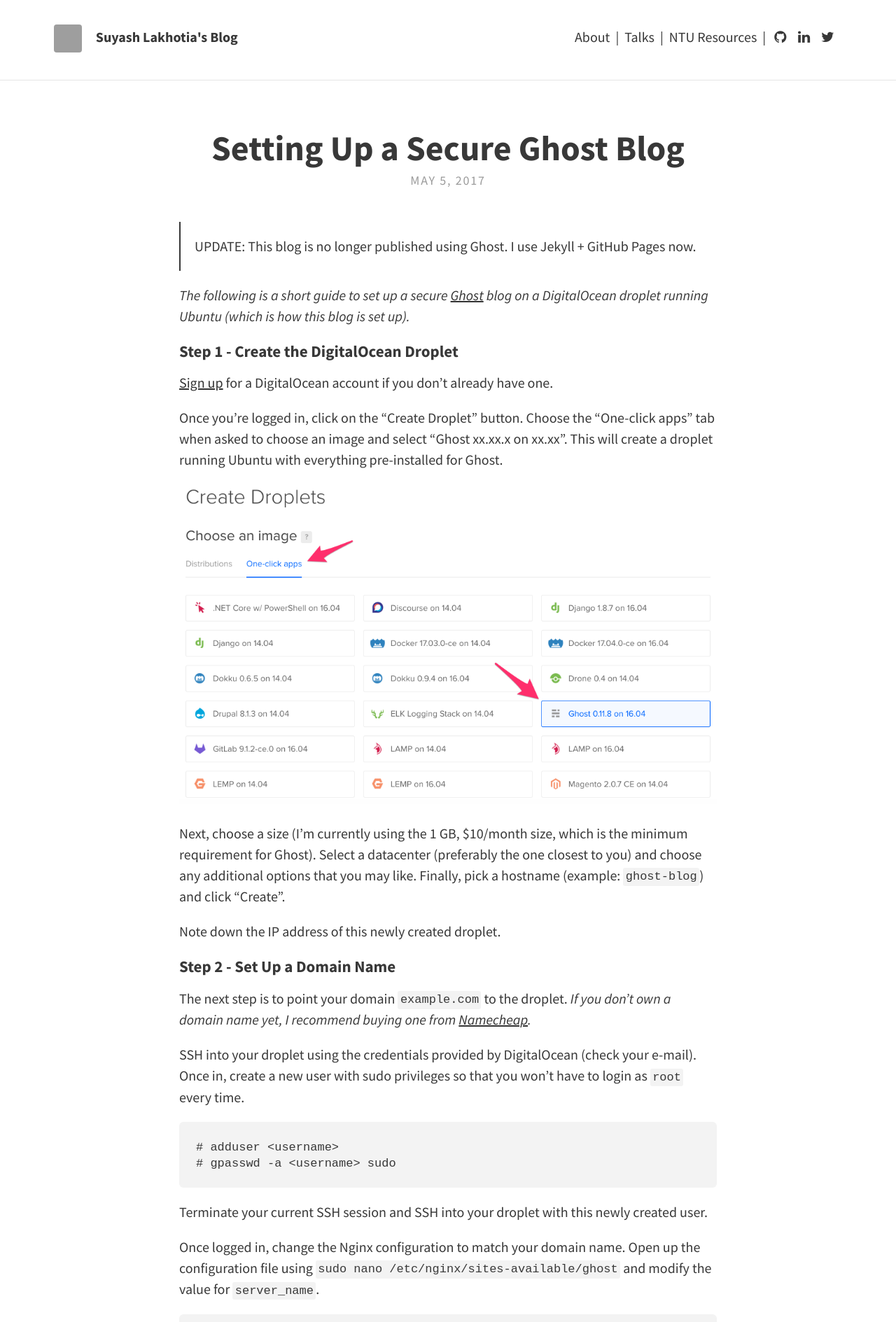
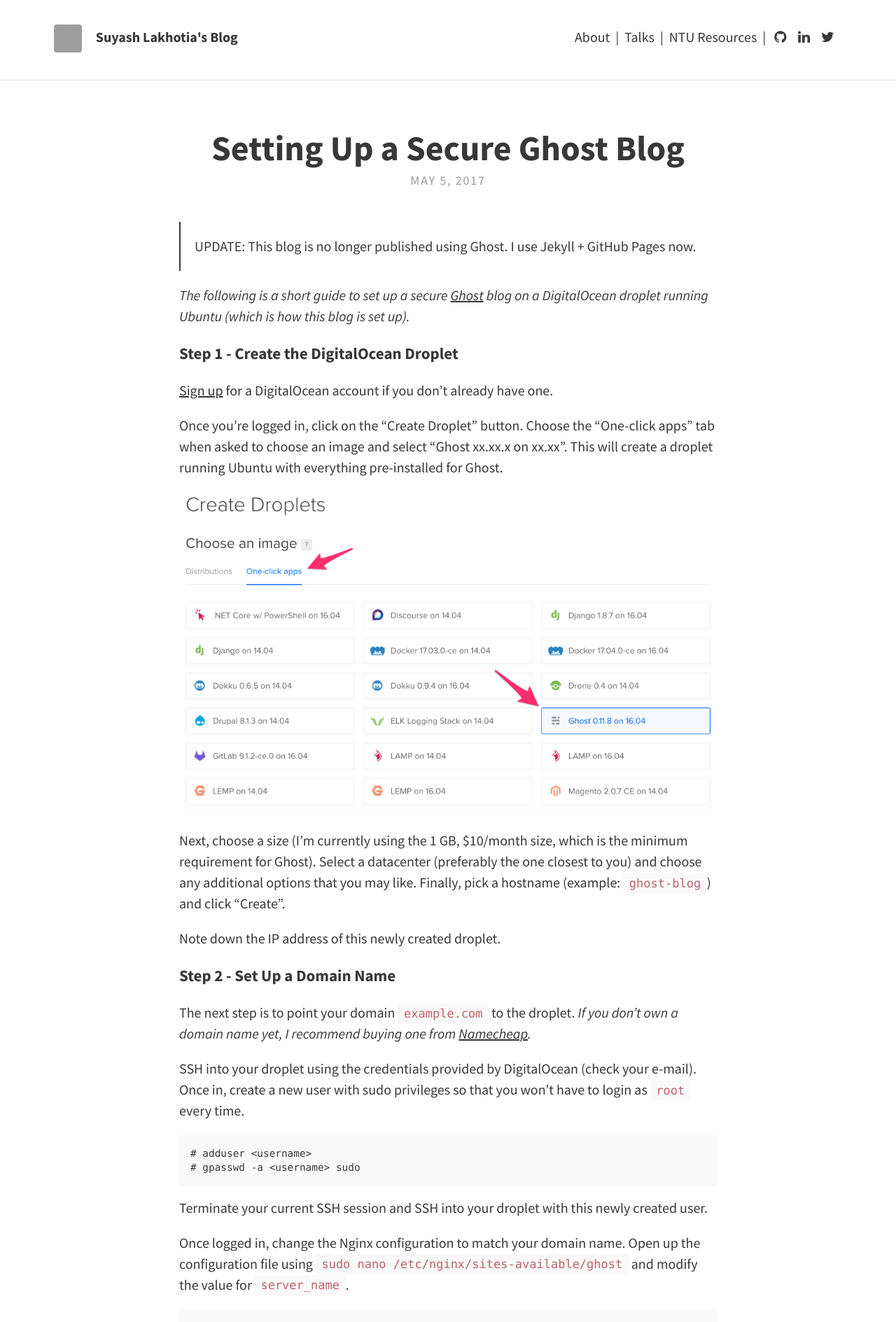
Before and after one commit to SuyashLakhotia/blog, a Jekyll site: the page built from _posts/2017-05-05-setting-up-a-secure-ghost-blog.md, in a window 1280 px wide. Shown: the top 1889 px of the page at 70% size. Built offline with Jekyll 4.4.1, drawn with Linux system fonts in a browser that asks for light colours; nearby versions of some CDN libraries; grey boxes are pictures that could not be loaded.

Commit message:
Changed Styles

```diff
--- a/_sass/base/_global.scss
+++ b/_sass/base/_global.scss
@@ -6,11 +6,6 @@
 
 figure {
     margin: 0;
-}
-
-// For correct line number width in Github Gists
-.gist table tbody tr td {
-    box-sizing: content-box;
 }
 
 html {
@@ -32,7 +27,7 @@
 h6 {
     font-family: $font-family-headings;
     line-height: 1.3;
-    margin: 0.67em 0;
+    margin: 1em 0;
     a {
         color: $text-color;
     }
@@ -91,22 +86,76 @@
     margin: 1em 0;
 }
 
+code,
+pre {
+    font-family: Menlo, Monaco, "Courier New", monospace;
+}
+
 code {
-    background-color: rgba(27, 31, 35, 0.05);
-    padding: 0.2em;
+    padding: .25em .5em;
     font-size: 85%;
+    color: #bf616a;
+    background-color: #f9f9f9;
     border-radius: 3px;
 }
 
 pre {
-    background-color: rgba(27, 31, 35, 0.05);
-    padding: 1.2em;
-    border-radius: 0.3em;
+    display: block;
+    margin-top: 0;
+    margin-bottom: 1rem;
+    padding: 1rem;
+    font-size: 0.9rem;
+    line-height: 1.4;
+    white-space: pre;
+    white-space: pre-wrap;
+    word-break: break-all;
+    word-wrap: break-word;
+    background-color: #f9f9f9;
 }
 
-pre>code {
+pre code {
+    padding: 0;
+    font-size: 100%;
+    color: inherit;
     background-color: transparent;
+}
+
+.highlight {
+    margin-bottom: 1rem;
+    border-radius: 4px;
+}
+
+.highlight pre {
+    margin-bottom: 0;
+}
+
+.gist .gist-file {
+    font-family: Menlo, Monaco, "Courier New", monospace !important;
+}
+
+.gist .markdown-body {
+    padding: 15px;
+}
+
+.gist pre {
     padding: 0;
+    background-color: transparent;
+}
+
+.gist .gist-file .gist-data {
+    font-size: .8rem !important;
+    line-height: 1.4;
+}
+
+.gist code {
+    padding: 0;
+    color: inherit;
+    background-color: transparent;
+    border-radius: 0;
+}
+
+.gist table tbody tr td {
+    box-sizing: content-box;
 }
 
 dt {
@@ -149,7 +198,7 @@
     border: 0;
     border-top: 1px solid $border-color;
     border-bottom: 1px solid #fff;
-    margin: 1em 0;
+    margin: 3.5em 0;
 }
 
 a {
```
